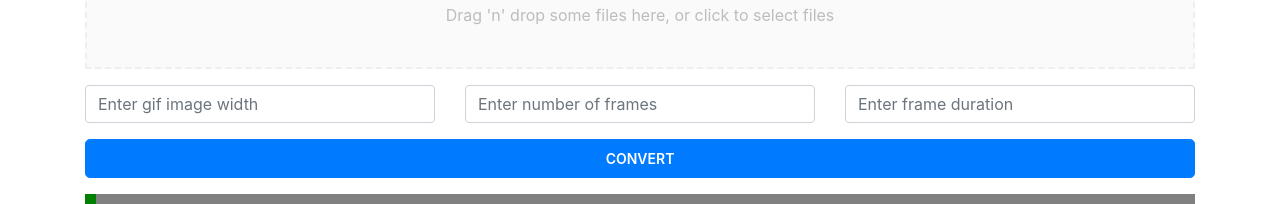
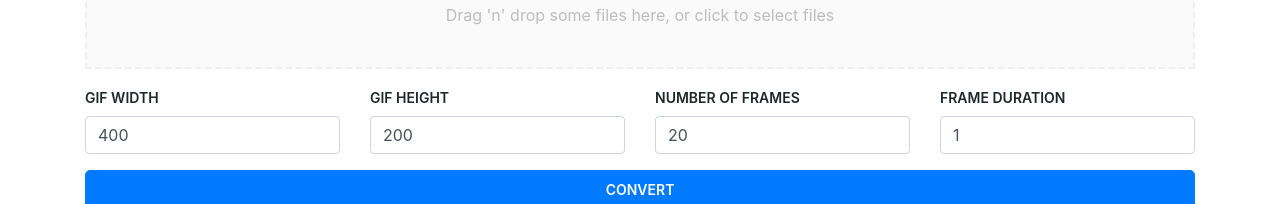
Before and after one commit to haikelfazzani/stream-to-gif, a React (Create React App) app: page / in a window 1280 px wide. Shown: the part 164-368 px from the top of the page. Built offline with nearby package versions, Linux system fonts and the light colour scheme.

Commit message:
update app

```diff
--- a/src/App.css
+++ b/src/App.css
@@ -2,7 +2,7 @@ img, video {
   width: 100%;
 }
 
-.btn {
+label, .btn {
   font-size: 14px;
   font-weight: 600;
   text-transform: uppercase;
--- a/src/App.js
+++ b/src/App.js
@@ -12,6 +12,7 @@ function App () {
   const [vid, setVid] = useState(testURL)
   const [imgPrev, setimgPrev] = useState(placeholder);
   const [widthProg, setWidthProg] = useState('1%');
+  const [settings, setSettings] = useState({})
 
   const handleFile = (e) => {
     //console.log(e.target.files[0]);
@@ -20,11 +21,9 @@ function App () {
 
   const convertGif = () => {
     gifshot.createGIF({
-      gifWidth: 400,
+      ...settings,
       video: vid,
       interval: 0.1,
-      numFrames: 20,
-      frameDuration: 1,
       fontWeight: 'normal',
       fontSize: '16px',
       fontFamily: 'sans-serif',
@@ -49,6 +48,10 @@ function App () {
     setWidthProg((captureProgress * 100) + '%');
   }
 
+  const getSettings = (userSettings) => {
+    setSettings(userSettings);
+  }
+
   return (
     <div className="container py-5">
 
@@ -59,7 +62,7 @@ function App () {
 
       <InputFile handleFile={handleFile} />
 
-      <ConvertSettings />
+      <ConvertSettings getSettings={getSettings} />
 
       <button onClick={convertGif} className="btn btn-primary w-100 btn-lg mb-3">convert</button>
 
--- /dev/null
+++ b/src/components/InputNumber.js
@@ -0,0 +1,40 @@
+import React from 'react'
+
+function InputNumber ({ setSettings, val, label, defaultValue }) {
+
+  const handleChange = (e) => {
+    switch (val) {
+      case 'numFrames':
+        setSettings({ numFrames: e.target.value })
+        break;
+
+      case 'frameDuration':
+        setSettings({ frameDuration: e.target.value })
+        break;
+
+      case 'gifHeight':
+        setSettings({ gifHeight: e.target.value })
+        break;
+
+      default:
+        setSettings({ gifWidth: e.target.value })
+        break;
+    }
+  }
+
+  return (
+    <div className="col-md-3">
+
+      <label htmlFor={label}>{label}</label>
+
+      <input type="number"
+        onChange={handleChange}
+        className="form-control" placeholder="Enter gif image width"
+        defaultValue={defaultValue}
+      />
+
+    </div>
+  )
+}
+
+export default InputNumber
--- a/src/containers/ConvertSettings.js
+++ b/src/containers/ConvertSettings.js
@@ -1,22 +1,25 @@
-import React, { useState } from 'react'
+import React, { useState, useEffect } from 'react'
+import InputNumber from '../components/InputNumber';
 
-function ConvertSettings () {
+function ConvertSettings ({ getSettings }) {
 
-  const [settings, setSettings] = useState({});
+  const [settings, setSettings] = useState({
+    gifWidth: 400,
+    gifHeight: 200,
+    numFrames: 50,
+    frameDuration: 1
+  });
+
+  useEffect(() => {
+    getSettings(settings)
+  }, [settings, setSettings])
 
   return (
     <div className="row mb-3">
-      <div className="col-md-4">
-        <input type="number" className="form-control" placeholder="Enter gif image width" />
-      </div>
-
-      <div className="col-md-4">
-        <input type="number" className="form-control" placeholder="Enter number of frames" />
-      </div>
-
-      <div className="col-md-4">
-        <input type="number" className="form-control" placeholder="Enter frame duration" />
-      </div>
+      <InputNumber setSettings={setSettings} defaultValue="400" val='gifWidth' label="Gif width" />
+      <InputNumber setSettings={setSettings} defaultValue="200" val='gifHeight' label="Gif height" />
+      <InputNumber setSettings={setSettings} defaultValue="20" val='numFrames' label="number of Frames" />
+      <InputNumber setSettings={setSettings} defaultValue="1" val='frameDuration' label="frame Duration" />
     </div>
   )
 }
```
